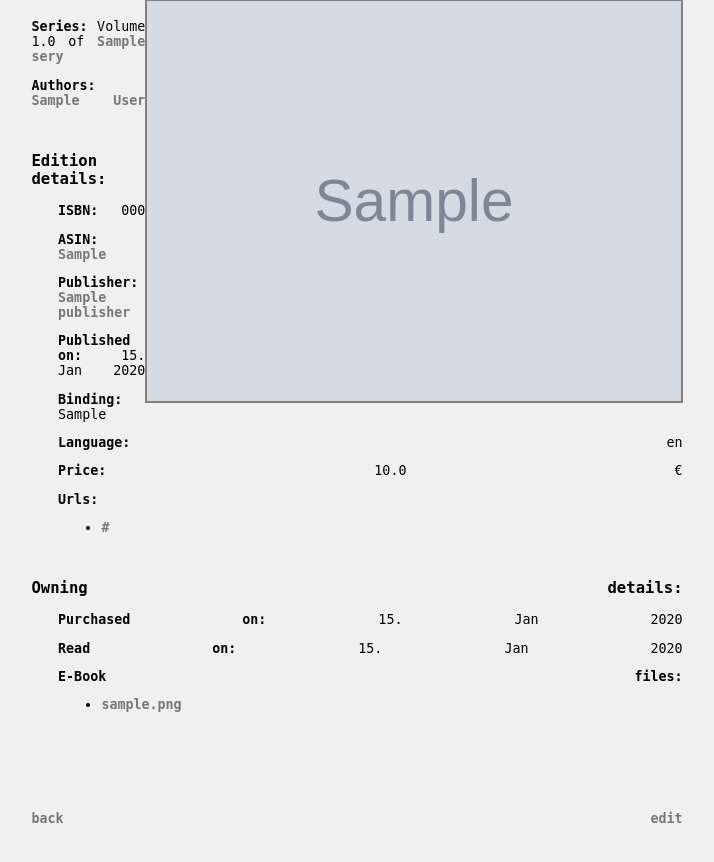
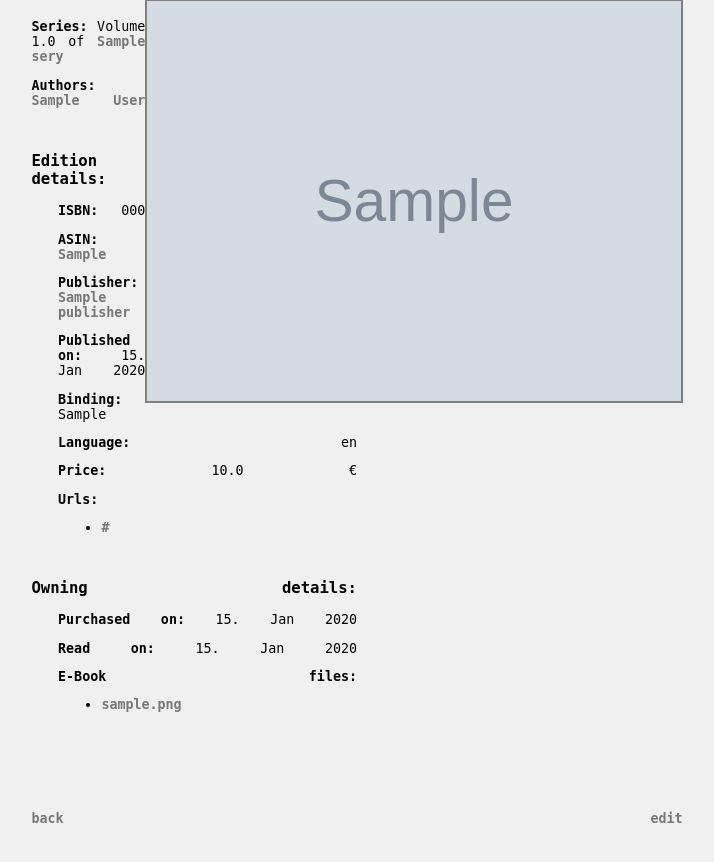
Before and after one commit to jnphilipp/buecher, a Django app: page /books/1/ in a window 1280 px wide. Shown: the part 121-983 px from the top of the page, without its empty margins (283-997 px from the left). Run offline with Django 3.2, Linux system fonts and the light colour scheme; tables that the repository leaves empty hold one stand-in row (values such as "Sample post"); grey boxes marked "Sample" are stand-in pictures; some libraries are stand-ins or nearby versions.

Commit message:
Revised detail template.

```diff
--- a/templates/books/detail.html
+++ b/templates/books/detail.html
@@ -6,6 +6,7 @@
 	{% if book.cover_image %}
 		<img src="{{ book.cover_image.url }}" style="float: right; min-height: 400px; max-height: 500px; margin-top: -1.5em;" />
 	{% endif %}
+	<div style="width: 50%;">
 		{% if book.series %}
 			<p><b>Series:</b> Volume {{ book.volume }} of <a href="{% url 'books.views.index' %}?search={{ book.series }}">{{ book.series }}</a></p>
 		{% endif %}
@@ -66,6 +67,7 @@
 				{% endif %}
 			</div>
 		{% endif %}
+	</div>
 
 	<p>&nbsp;</p>
 	<p>&nbsp;</p>
```
Lines whose indentation alone changed are shown as unchanged.
